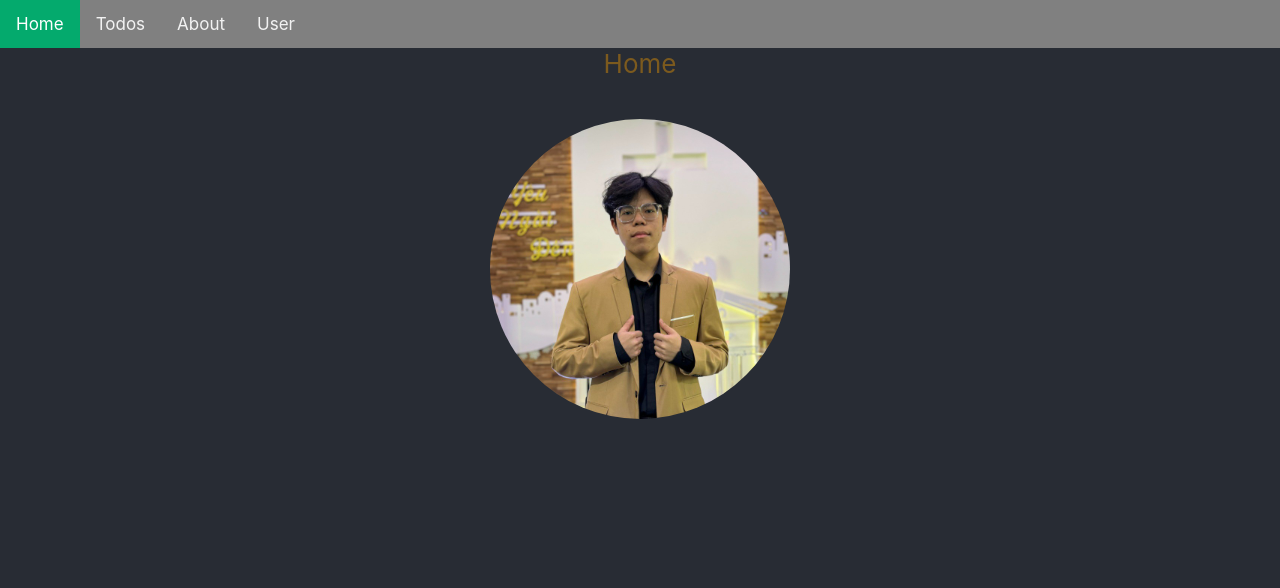
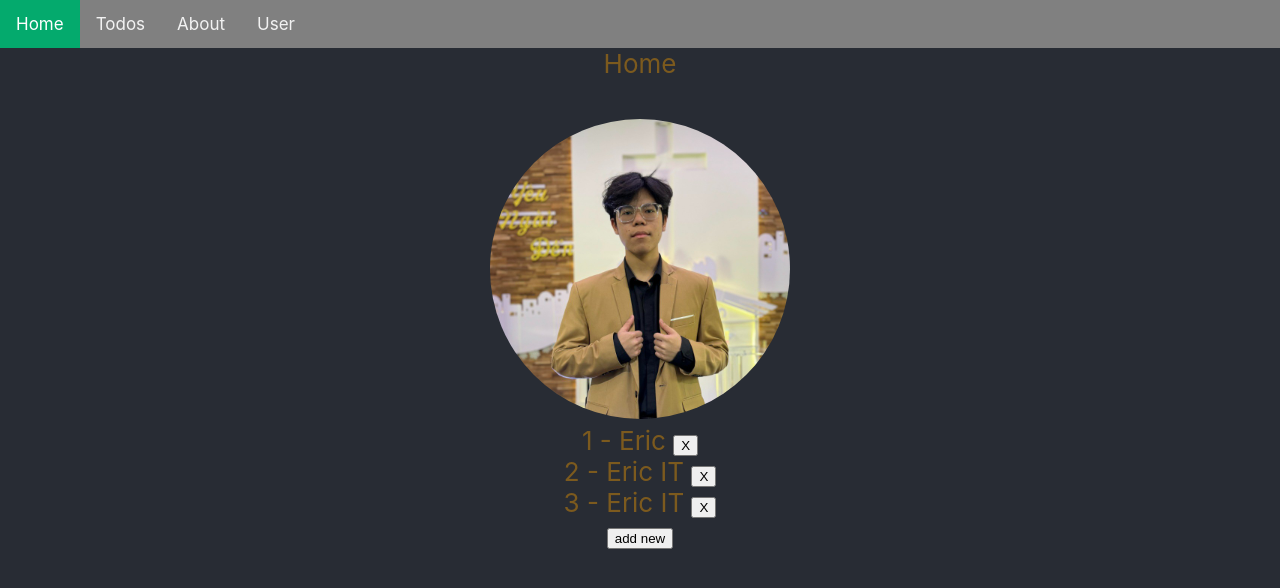
Before and after one commit to thienduchuutran/todoApp_reactJS-practice, a React (Create React App) app: page / in a window 1280 px wide. Shown: the top 588 px of the page. Built offline with nearby package versions, Linux system fonts and the light colour scheme.

Commit message:
basic redux

```diff
--- a/src/store/reducers/rootReducer.js
+++ b/src/store/reducers/rootReducer.js
@@ -1,12 +1,31 @@
 const initState = {
-    user: [
+    users: [
         {id: 1, name: 'Eric'},
-        {id: 2, name: 'Eric'},
-    ]
+        {id: 2, name: 'Eric IT'},
+        {id: 3  , name: 'Eric IT'},
+    ],
+    posts: []
 }
 const rootReducer = (state = initState, action) => {
 
-    return state;
+    switch(action.type){
+        case 'DELETE_USER':
+           let users = state.users
+           users = users.filter(item => item.id !== action.payload.id)
+           console.log(action)
+           return {
+                ...state, users
+            };
+        case 'CREATE_USER':
+            let id = Math.floor(Math.random()*10000)
+            let user = {id: id, name: `random ${id}`}
+            return {
+                ...state, users: [...state.users ,user]
+            }
+        default:
+            return state;
+            }
+
 }
 
 export default rootReducer;
--- a/src/views/Example/Home.js
+++ b/src/views/Example/Home.js
@@ -2,6 +2,7 @@ import React from "react";
 // import { withRouter } from "react-router-dom/cjs/react-router-dom.min";
 import Color from "../HOC/Color";
 import logo from '../../assets/img/logo.jpg'
+import { connect } from "react-redux";
 
 class Home extends React.Component{
 
@@ -11,18 +12,54 @@ class Home extends React.Component{
     //     }, 2000);
     // }
 
+    handleDeleteUser = (user) => {
+        this.props.deleteUserRedux(user)
+    }
+
+    handleCreateUser = () => {
+        this.props.addUserRedux()
+    }
 
     render(){
+        let listUser = this.props.dataRedux
         return(
             <>
+
                 <div>Home</div>
                 <img style={{width: '300px', height: '300px', marginTop: '40px', borderRadius: '300px'}} src={logo}/>
+                <div>
+                    {listUser && listUser.length> 0 &&
+                    listUser.map((item, index) => {
+                        return (
+                            <div key={item.id}>
+                                {index + 1} - {item.name} <span onClick={() => this.handleDeleteUser(item)}><button >X</button></span>
+
+
+                            </div>
+                        )
+                    })
+                    }
+                    <span><button onClick={() => this.handleCreateUser()}>add new</button></span>
+                </div>
             </>
         )
     }
 }
 
 
+//we need these 2 functions and the connection below to complete connecting react app to redux
+const mapStateToProps = (state) => {
+    return {
+        dataRedux: state.users
+    }
+}
+
+const mapDispatchToProps = (dispatch) => {
+    return {
+        deleteUserRedux: (userDelete) => dispatch({type: 'DELETE_USER', payload: userDelete}),
+        addUserRedux: () => dispatch({type: 'CREATE_USER'}),
+    }
+}
 //when using withRouter (higher order component), it equips the component with more props
 // export default withRouter(Home);
-export default Color(Home)
+export default connect(mapStateToProps, mapDispatchToProps)(Color(Home))
```
